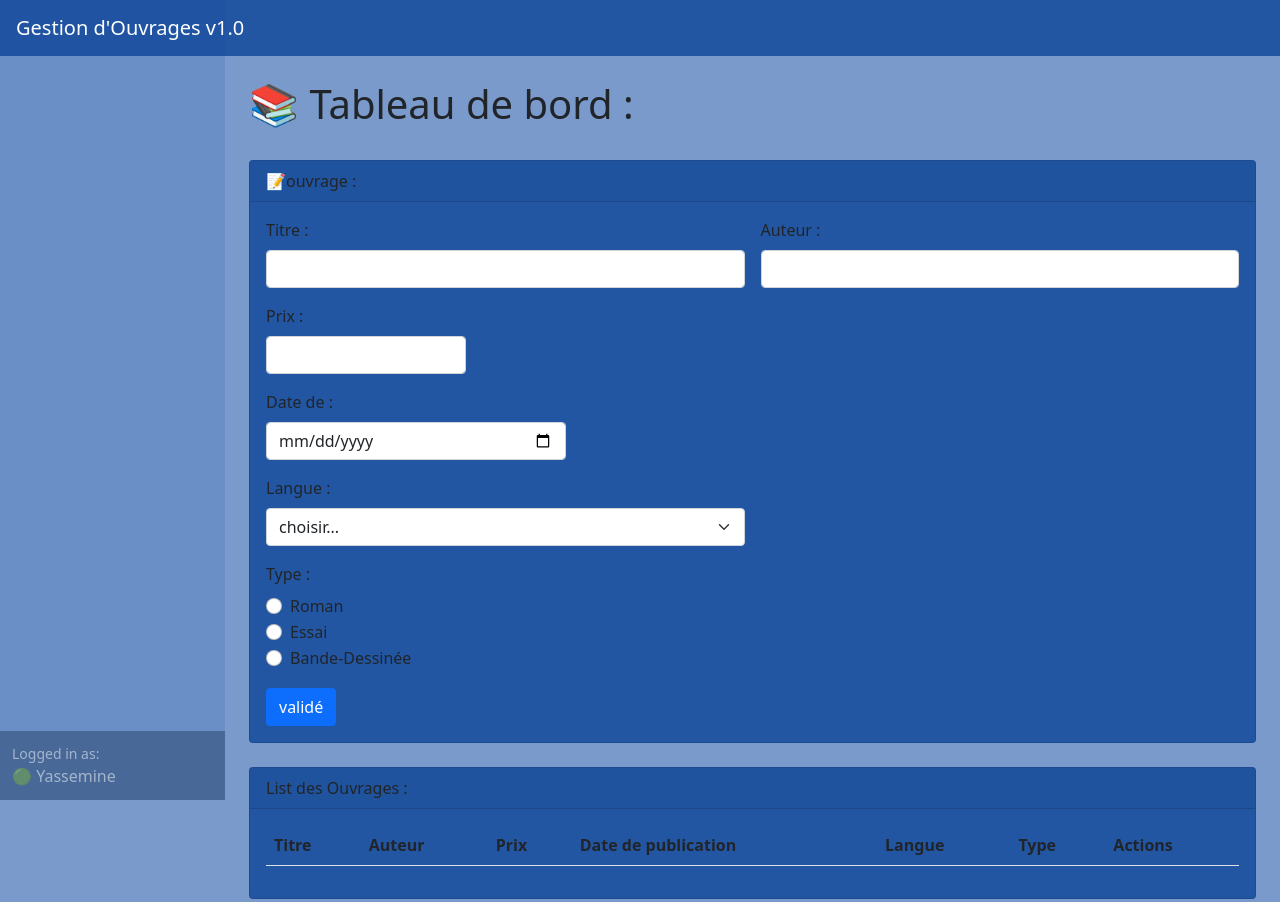
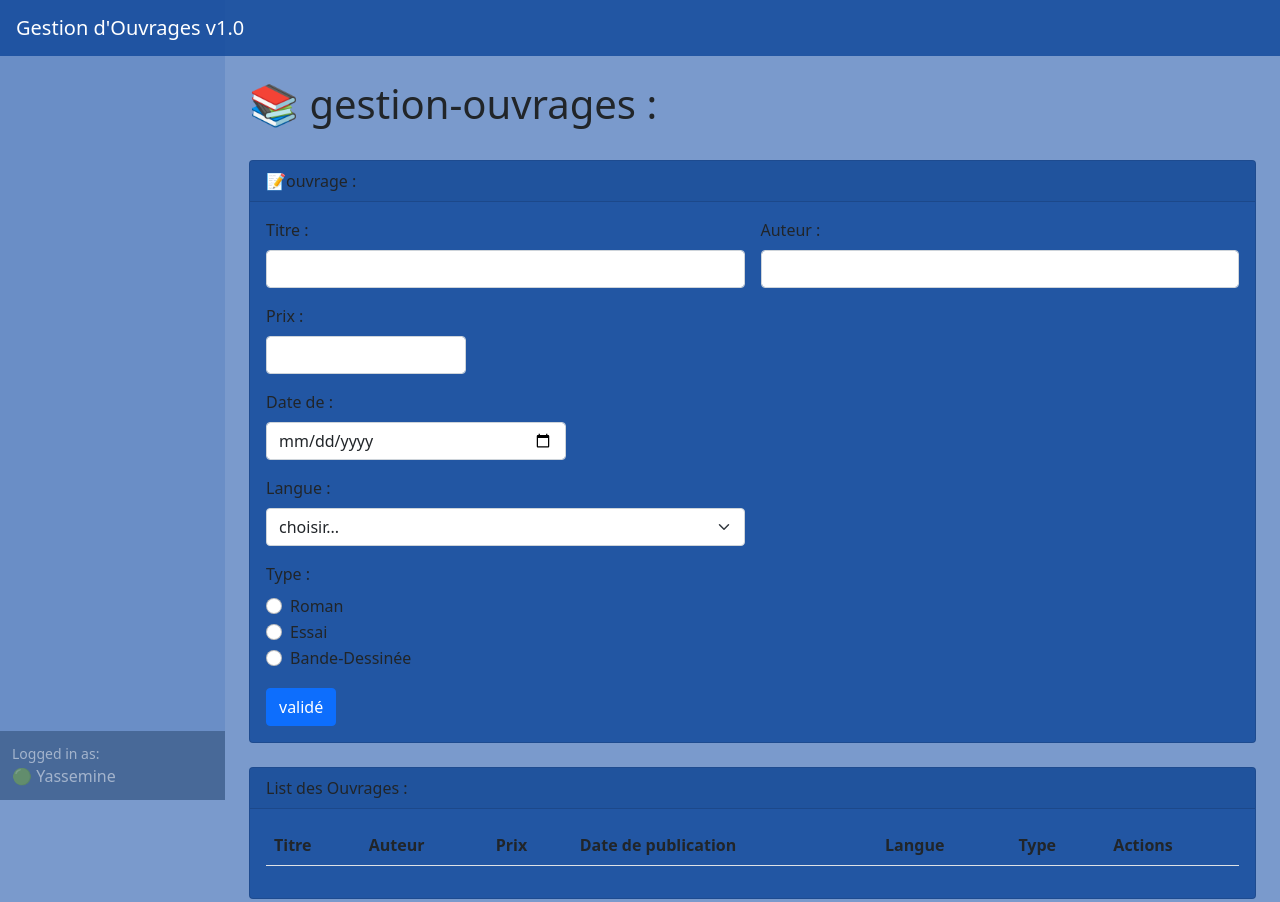
Before and after one commit to Yassemine-BenIssa/Gestion-d-ouvrage, a plain HTML site: page réalisation/réalisation.html in a window 1280 px wide. Shown: the top 902 px of the page. Drawn offline with Linux system fonts and the light colour scheme.

Commit message:
Update réalisation.html

```diff
--- a/réalisation/réalisation.html
+++ b/réalisation/réalisation.html
@@ -7,6 +7,7 @@
     <title>📖 Gestion d'Ouvrages</title>
     <link href="style.css" rel="stylesheet" />
     <link rel="stylesheet" href="custm.css">
+
 
 </head>
 
@@ -43,8 +44,9 @@
         <div id="layoutSidenav_content">
             <main>
                 <div class="container-fluid px-4">
-                    <h1 class="mt-4">📚 Tableau de bord : </h1>
+                    <h1 class="mt-4">📚 gestion-ouvrages : </h1>
                     <ol class="breadcrumb mb-4">
+
 
                     </ol>
                     <div class="card mb-4">
```
